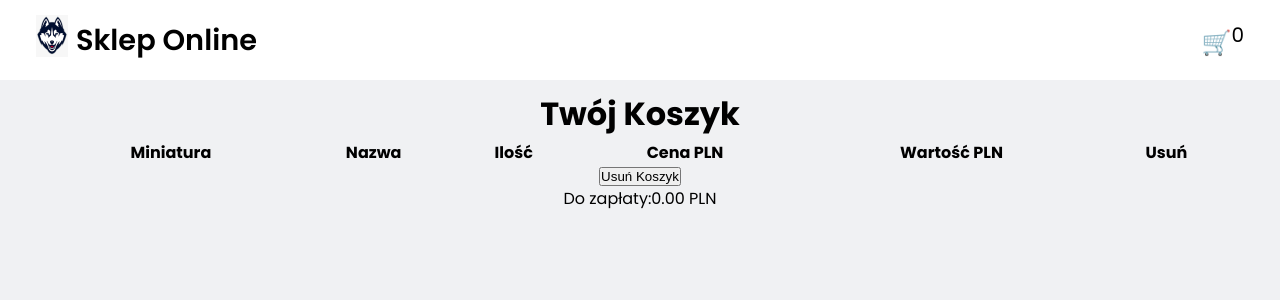
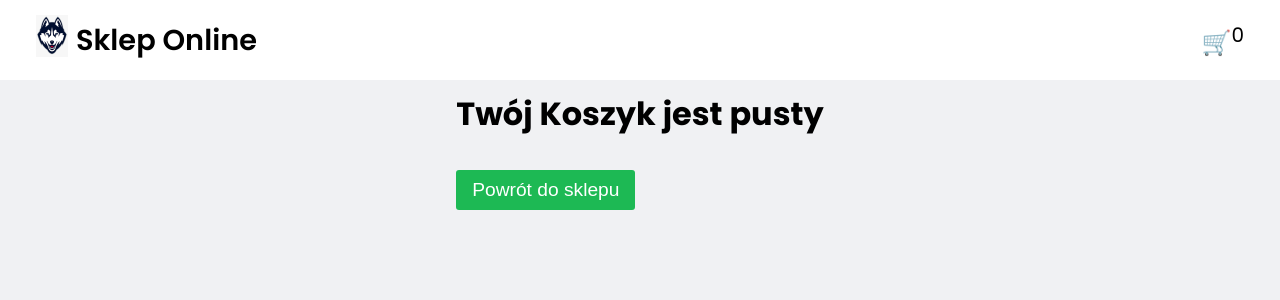
Before and after one commit to ajarek/react-110-vite-online_shop-Router-v6.15, a React (Vite) app: page /koszyk in a window 1280 px wide. Shown: the top 300 px of the page. Built offline with nearby package versions, Linux system fonts and the light colour scheme.

Commit message:
added css to Cart

```diff
--- a/src/index.css
+++ b/src/index.css
@@ -15,7 +15,7 @@
   --blueViolet-light: #dabdf7;
   --braun: #92400e;
   --braun-dark: #230901;
-  --green: #2b8c69;
+  --green: #0a9a65;
   --green-light: #1db954;
   --grey: #f0f1f3;
   --grey-dark: #8a8d91;
--- a/src/pages/Cart/Cart.css
+++ b/src/pages/Cart/Cart.css
@@ -14,3 +14,35 @@
 
   border-bottom: 1px solid;
 }
+.cart-wrapper{
+  width: 100%;
+display: flex;
+justify-content: space-between;
+align-items: center;
+padding: 0 32px;
+margin-top: 64px;
+}
+
+.cart-wrapper button,.empty-cart button{
+  height: 40px;
+  padding: 0 16px;
+  font-size: 1.2rem;
+  border: none;
+  border-radius: 3px;
+  background-color: var(--green-light);
+  color: var(--white);
+  cursor: pointer;
+}
+.empty-cart button{
+  margin-top: 32px;
+}
+.btn-delete button{
+  background-color: var(--red-light);
+}
+
+.cart-wrapper button:hover,.empty-cart button:hover{
+  background-color: var(--green);
+}
+.btn-delete button:hover{
+  background-color: var(--red);
+}
--- a/src/pages/Cart/Cart.jsx
+++ b/src/pages/Cart/Cart.jsx
@@ -1,19 +1,24 @@
-import { useState, useEffect,useContext } from 'react'
+import { useState, useEffect, useContext } from 'react'
 import { AppContext } from '../../App'
-import { saveStorage, saveStorageSingle, fetchStorage, deleteStorage } from './../../helpers/localStorage'
+import {
+  saveStorage,
+  saveStorageSingle,
+  fetchStorage,
+  deleteStorage,
+} from './../../helpers/localStorage'
 import { useNavigate } from 'react-router-dom'
 import './Cart.css'
 
 const Cart = () => {
-  const [data, setData] = useState({});
+  const [data, setData] = useState({})
   const { dataLength, setDataLength } = useContext(AppContext)
-  const navigate = useNavigate();
+  const navigate = useNavigate()
   useEffect(() => {
-    const storedData = fetchStorage('carts');
+    const storedData = fetchStorage('carts')
     if (storedData) {
       setData(storedData)
     }
-  }, []);
+  }, [])
 
   const deleteCartItem = (id) => {
     const filteredData = Object.values(data).filter((el) => el.id !== id)
@@ -24,6 +29,19 @@ const Cart = () => {
 
   return (
     <div className='cart'>
+      {dataLength === 0 ? (
+        <div className='empty-cart'>
+          <h1>Twój Koszyk jest pusty</h1>
+          <button
+            onClick={() => {
+              navigate('/')
+            }}
+          >
+            Powrót do sklepu
+          </button>
+        </div>
+      ) : (
+        <>
           <h1>Twój Koszyk</h1>
           <table>
             <thead>
@@ -39,19 +57,51 @@ const Cart = () => {
             <tbody>
               {Object.values(data).map((el) => (
                 <tr key={el.id}>
-           <td><img src={el.image} alt="image" height={'40px'}/></td>
-           <td>{el.title.slice(0,10)}</td>
+                  <td>
+                    <img
+                      src={el.image}
+                      alt='image'
+                      height={'40px'}
+                    />
+                  </td>
+                  <td>{el.title.slice(0, 10)}</td>
                   <td>{el.count}</td>
                   <td>{el.price.toFixed(2)}</td>
-           <td>{(el.price*el.count).toFixed(2)}</td>
-           <td><button onClick={() => deleteCartItem(el.id)}>🗑️</button></td>
+                  <td>{(el.price * el.count).toFixed(2)}</td>
+                  <td>
+                    <button onClick={() => deleteCartItem(el.id)}>🗑️</button>
+                  </td>
                 </tr>
-
               ))}
             </tbody>
           </table>
-      <button onClick={() => {deleteStorage('carts');setDataLength(0); navigate('/')}}>Usuń Koszyk</button>
-      <div className="total">Do zapłaty:{Object.values(data).reduce((acc, el) => acc + (el.price*el.count), 0).toFixed(2)} PLN</div>
+          <div className='cart-wrapper'>
+            <div className='btn-delete'>
+              <button
+                onClick={() => {
+                  deleteStorage('carts')
+                  setDataLength(0)
+
+                }}
+              >
+                Usuń Koszyk
+              </button>
+            </div>
+            <div className='btn-payment'>
+              <button
+
+              >
+               Płacę <span>
+              {Object.values(data)
+                .reduce((acc, el) => acc + el.price * el.count, 0)
+                .toFixed(2)}{' '}PLN
+                </span>
+              </button>
+            </div>
+
+          </div>
+        </>
+      )}
     </div>
   )
 }
```
Lines whose indentation alone changed are shown as unchanged.
